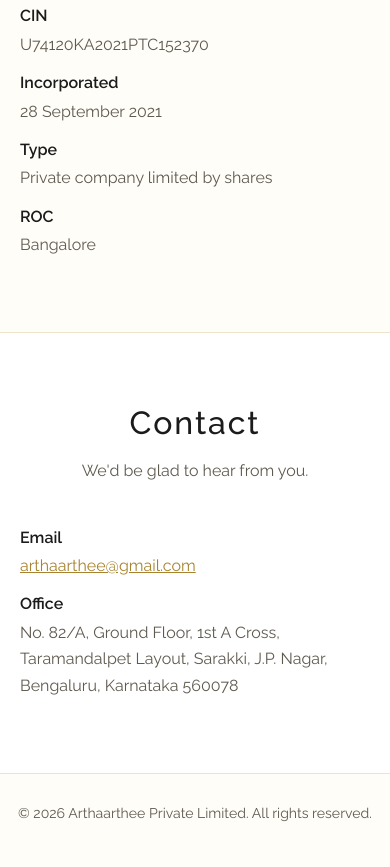
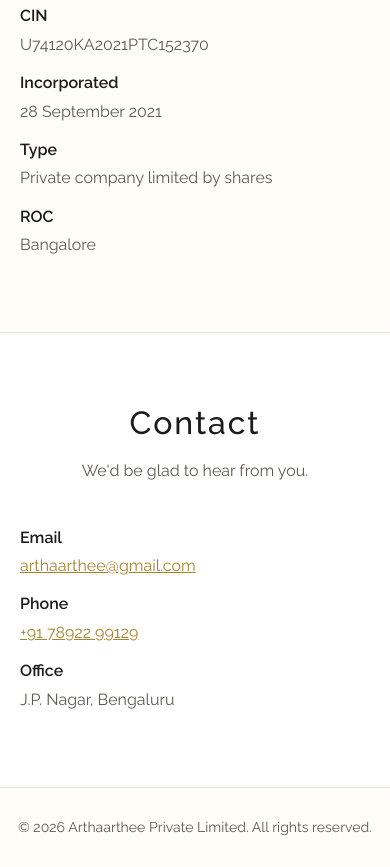
Before and after one commit to jagli/arthaarthee, a plain HTML site: page index.html in a window 390 px wide. Shown: the part 1966-2833 px from the top of the page. Drawn offline with Linux system fonts and the light colour scheme.

Commit message:
Shorten office address, add phone number
Co-Authored-By: Claude Opus 5.5 <noreply@anthropic.com>

```diff
--- a/index.html
+++ b/index.html
@@ -82,7 +82,8 @@
   <p class="lead">We'd be glad to hear from you.</p>
   <dl>
     <dt>Email</dt><dd><a href="mailto:arthaarthee@gmail.com">arthaarthee@gmail.com</a></dd>
-    <dt>Office</dt><dd>No. 82/A, Ground Floor, 1st A Cross, Taramandalpet Layout, Sarakki, J.P. Nagar, Bengaluru, Karnataka 560078</dd>
+    <dt>Phone</dt><dd><a href="tel:+917892299129">+91 78922 99129</a></dd>
+    <dt>Office</dt><dd>J.P. Nagar, Bengaluru</dd>
   </dl>
 </div></section>
 </main>
```
